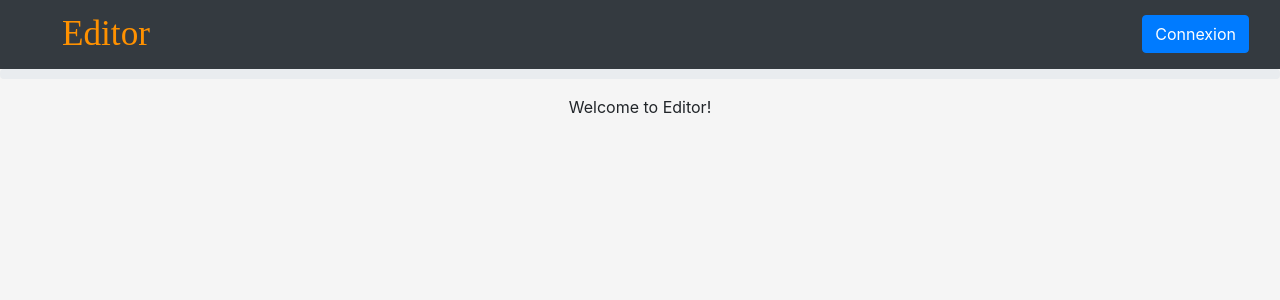
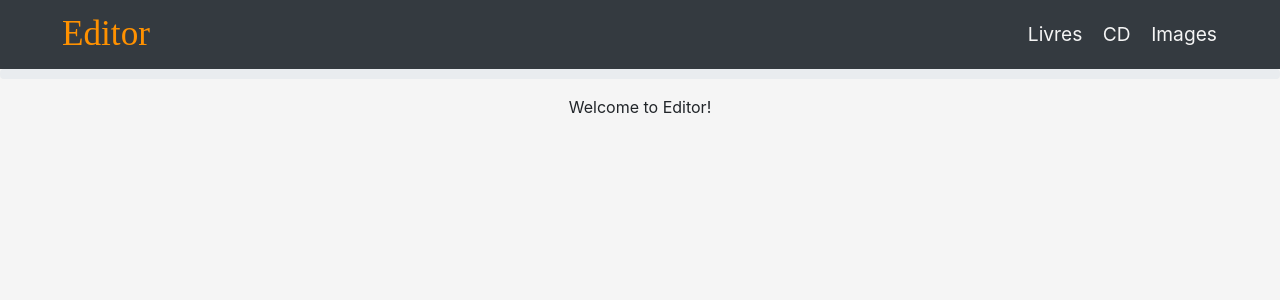
Before and after one commit to BrRoman/Editor, a Django app: template editor/apps/products/templates/products/home.html in a window 1280 px wide. Shown: the top 300 px of the page. Run offline with Django 3.2, Linux system fonts and the light colour scheme; the template is opened without the code that fills it, so the values that code supplies are empty; style sheets or scripts are compiled from the project's sources; some libraries are stand-ins or nearby versions; some web fonts are replaced.

Commit message:
Nav improved (authentication…).
Every user can see the lists etc.
(authentication will be required
only to create, update and delete).
Logo for login (no more button).

```diff
--- a/editor/templates/main.html
+++ b/editor/templates/main.html
@@ -27,19 +27,25 @@
                     </a>
                 </div>
 
-                {% if user.is_authenticated %}
-                    <div class="ml-auto" id="menu">
-                        <a class="mr-3" href={% url 'products:books_list' %}>Livres</a>
-                        <a class="mr-3" href={% url 'products:disks_list' %}>CD</a>
-                        <a class="mr-3" href={% url 'products:images_list' %}>Images</a>
+                <div class="ml-auto" id="menu">
+                    <a class="mr-3" href={% url 'products:books_list' %}>Livres</a>
+                    <a class="mr-3" href={% url 'products:disks_list' %}>CD</a>
+                    <a class="mr-3" href={% url 'products:images_list' %}>Images</a>
+
+                    {% if user.is_authenticated %}
                         {% if user.is_superuser %}
                             <a class="ml-3" href={% url 'admin:index' %}><span class="fas fa-tools orange" title="Admin"></span></a>
                         {% endif %}
-                        <a class="ml-3" href={% url 'accounts:logout' %}><span class="fas fa-sign-out-alt orange" title="Déconnexion"></span></a>
-                    </div>
-                {% else %}
-                    <a class="ml-auto btn btn-primary" href={% url 'accounts:login' %}>Connexion</a>
-                {% endif %}
+
+                        <a class="ml-3" href={% url 'accounts:logout' %}>
+                            <span class="fas fa-sign-out-alt orange" title="Déconnexion"></span>
+                        </a>
+                    {% else %}
+                        <a class="ml-3" href={% url 'accounts:login' %}>
+                            <span class="fas fa-sign-in-alt orange" title="Connexion"></span>
+                        </a>
+                    {% endif %}
+                </div>
             </div>
         </nav>
 
```
